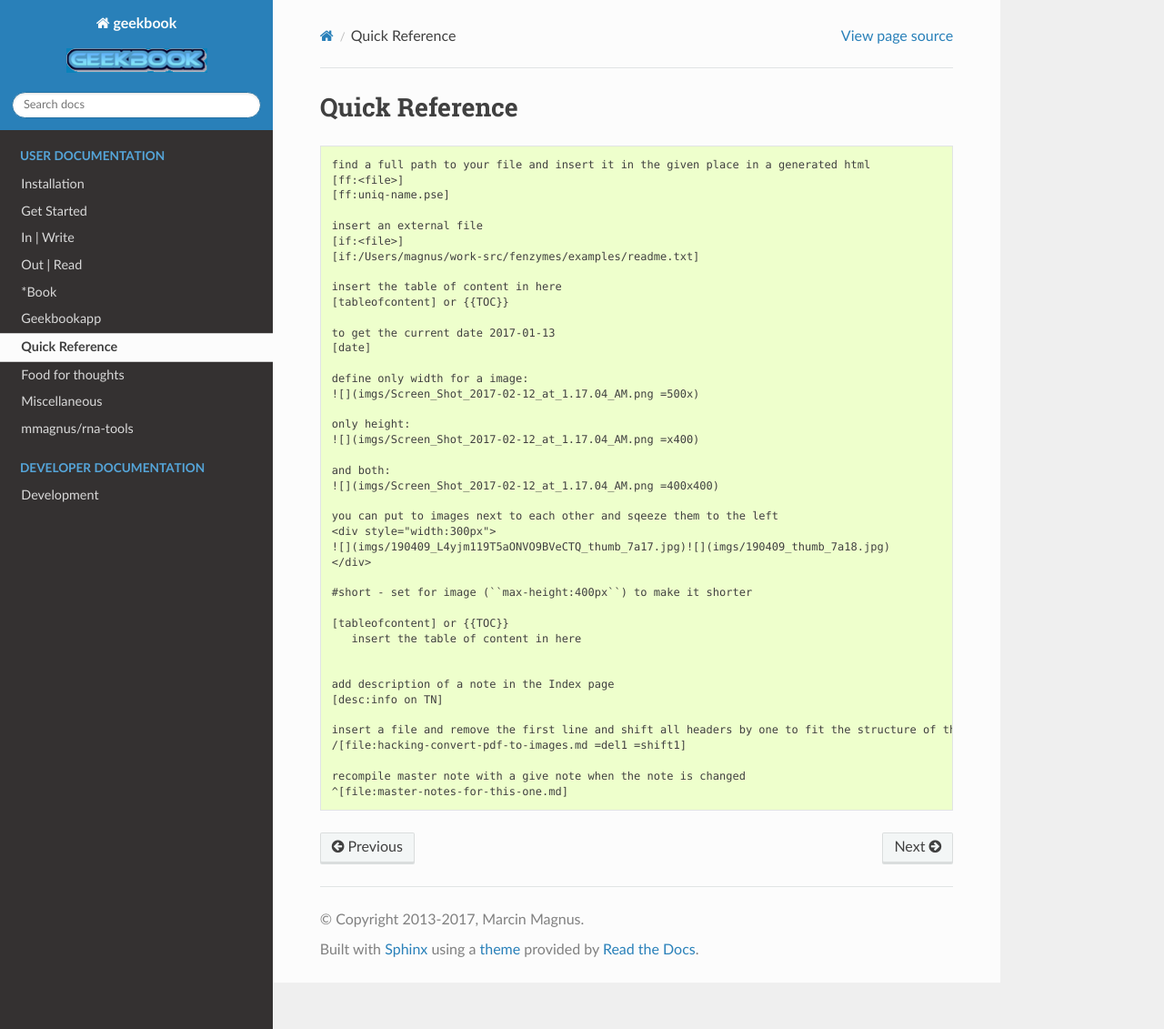
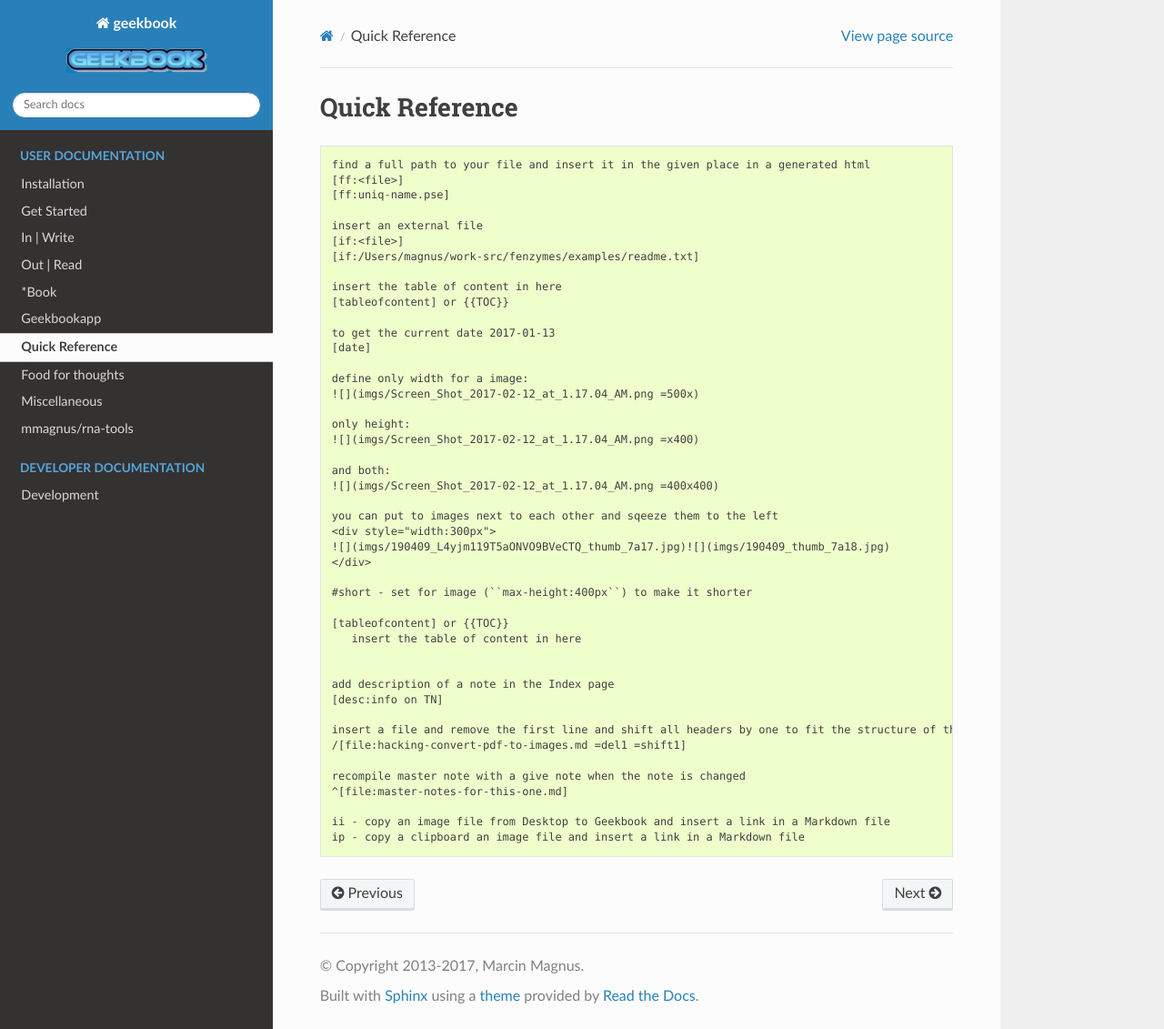
Before and after one commit to mmagnus/geekbook, a Sphinx documentation site: the page built from docs/source/quickref.rst, in a window 1280 px wide and 1131 px high. Shown: the whole window at 91% size. Built offline with Sphinx 7.4.7 and the Read the Docs theme 2.0.0, drawn with Linux system fonts in a browser that asks for light colours.

Commit message:
Update quickref.rst

```diff
--- a/docs/source/quickref.rst
+++ b/docs/source/quickref.rst
@@ -45,3 +45,6 @@ Quick Reference
 
      recompile master note with a give note when the note is changed
      ^[file:master-notes-for-this-one.md]
+
+     ii - copy an image file from Desktop to Geekbook and insert a link in a Markdown file
+     ip - copy a clipboard an image file and insert a link in a Markdown file
```
